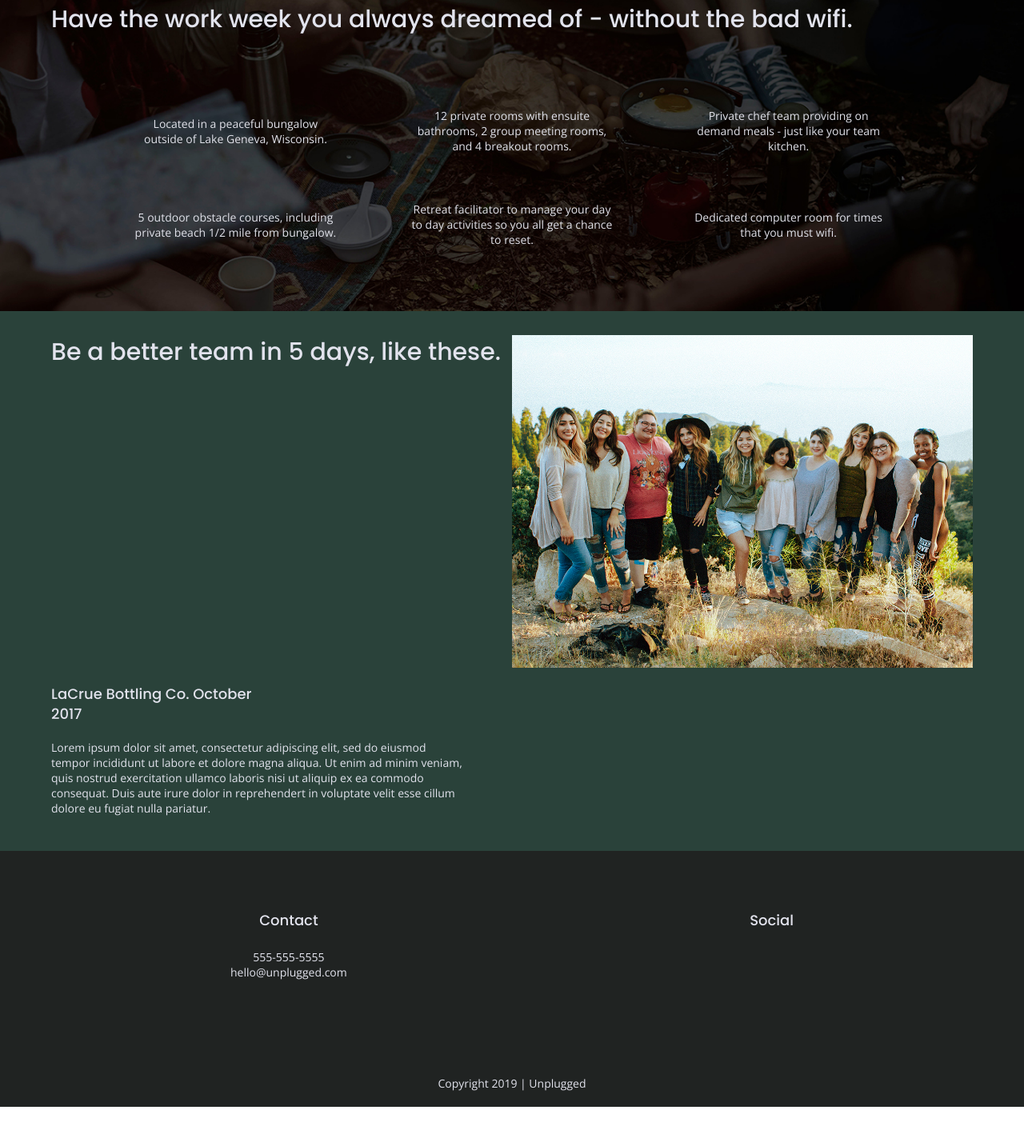
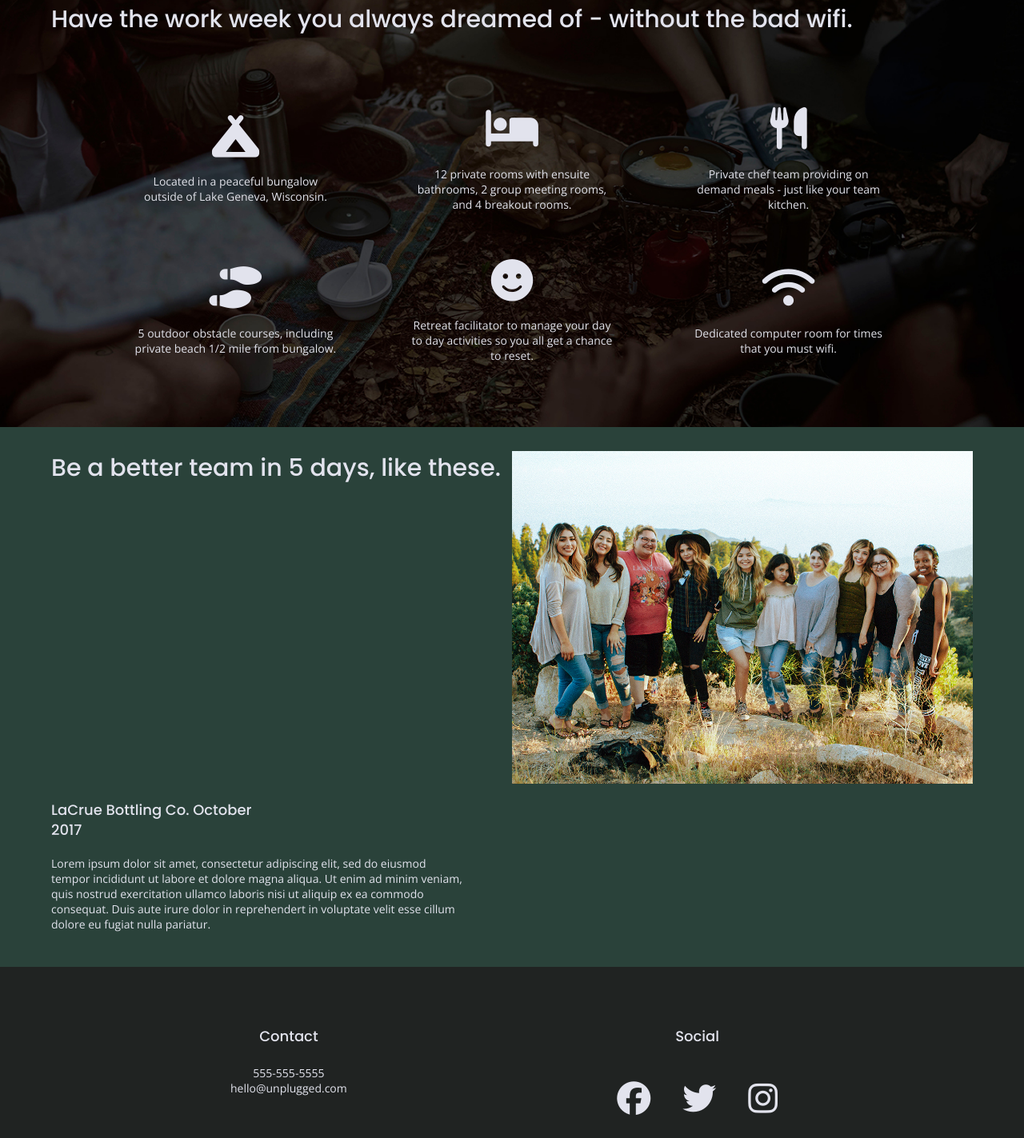
Before and after one commit to staciet/unplugged-retreat, a website: page index.html in a window 1280 px wide. Shown: the part 625-2048 px from the top of the page at 80% size. Before the commit the page ends 2009 px from the top, so only its background shows below. Drawn offline with nearby package versions, Linux system fonts and the light colour scheme.

Commit message:
Added icons

```diff
--- a/css/main.css
+++ b/css/main.css
@@ -241,6 +241,13 @@ footer .social-icons p {
   align-items: center;
 }
 
+footer .social-icons i {
+  font-size: 3em;
+  display: flex;
+  align-items: center;
+  margin: 20px;
+}
+
 footer .copyright {
   margin: 20px 0;
 }
@@ -309,6 +316,11 @@ aside .content-wrapper {
 
 .features p {
   margin: 0;
+}
+
+.features i {
+  font-size: 3.75em;
+  margin-bottom: 20px;
 }
 
 .reviews {
--- a/index.html
+++ b/index.html
@@ -23,6 +23,8 @@
 
 <!-- Google Fonts -->
   <link href="https://fonts.googleapis.com/css?family=Open+Sans:400,700|Poppins:500,700" rel="stylesheet">
+<!-- Icon Fonts -->
+  <script src="https://kit.fontawesome.com/7ff13db046.js" crossorigin="anonymous"></script>
 </head>
 
 <body>
@@ -70,27 +72,27 @@
         <h2>Have the work week you always dreamed of - without the bad wifi.</h2>
         <div class="features-items">
           <article>
-            <p class="fontawesome-icon"></p>
+            <p class="fontawesome-icon"><i class="fas fa-campground"></i></p>
             <p class="features-item-description">Located in a peaceful bungalow outside of Lake Geneva, Wisconsin.</p>
           </article>
           <article>
-            <p class="fontawesome-icon"></p>
+            <p class="fontawesome-icon"><i class="fas fa-bed"></i></p>
             <p class="features-item-description">12 private rooms with ensuite bathrooms, 2 group meeting rooms, and 4 breakout rooms.</p>
           </article>
           <article>
-            <p class="fontawesome-icon"></p>
+            <p class="fontawesome-icon"><i class="fas fa-utensils"></i></p>
             <p class="features-item-description">Private chef team providing on demand meals - just like your team kitchen.</p>
           </article>
           <article>
-            <p class="fontawesome-icon"></p>
+            <p class="fontawesome-icon"><i class="fas fa-shoe-prints"></i></p>
             <p class="features-item-description">5 outdoor obstacle courses, including private beach 1/2 mile from bungalow.</p>
           </article>
           <article>
-            <p class="fontawesome-icon"></p>
+            <p class="fontawesome-icon"><i class="fas fa-smile"></i></p>
             <p class="features-item-description">Retreat facilitator to manage your day to day activities so you all get a chance to reset.</p>
           </article>
           <article>
-            <p class="fontawesome-icon"></p>
+            <p class="fontawesome-icon"><i class="fas fa-wifi"></i></p>
             <p class="features-item-description">Dedicated computer room for times that you must wifi.</p>
           </article>
           </div>
@@ -127,9 +129,9 @@
         <div class="social">
           <h4>Social</h4>
           <div class="social-icons">
-            <p><a href="https://facebook.com/yoursite" target="_blank"></a></p>
-            <p><a href="https://twitter.com/yoursite" target="_blank"></a></p>
-            <p><a href="https://instagram.com/yoursite" target="_blank"></a></p>
+            <p><a href="https://facebook.com/yoursite" target="_blank"><i class="fab fa-facebook"></i></a></p>
+            <p><a href="https://twitter.com/yoursite" target="_blank"><i class="fab fa-twitter"></i></a></p>
+            <p><a href="https://instagram.com/yoursite" target="_blank"><i class="fab fa-instagram"></i></a></p>
           </div>
         </div>
       </div>
```
Also changed, not shown: about/index.html (+6 -3 lines), faq/index.html (+6 -3 lines).
